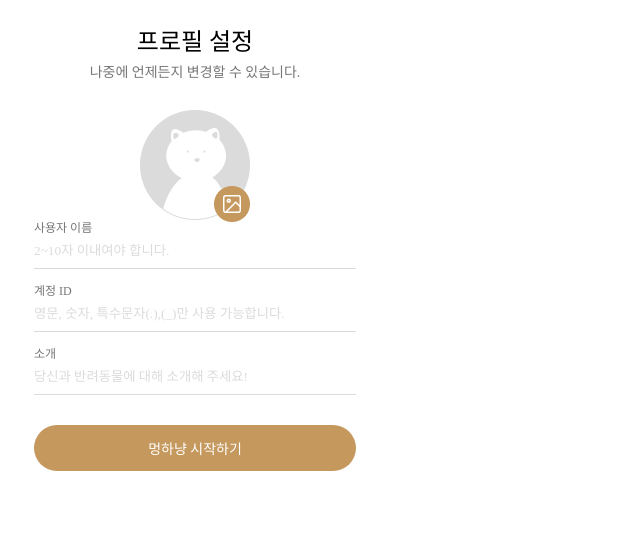
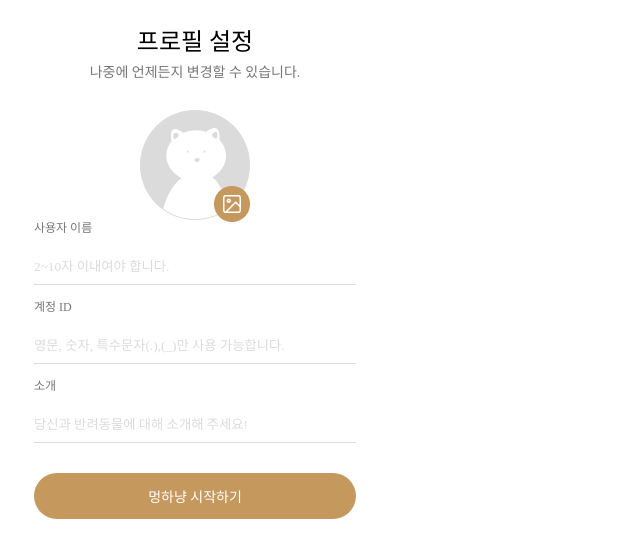
Before and after one commit to 13oosters/project-sns-react, a React (Create React App) app: page /login/profile-setting in a window 1280 px wide. Shown: the top 558 px of the page, without its empty margins (0-640 px from the left). Built offline with nearby package versions, Linux system fonts and the light colour scheme.

Commit message:
feat: 프로필 설정 페이지 유효성 검사 완료 #1

```diff
--- a/src/components/common/ProfileSetting.js
+++ b/src/components/common/ProfileSetting.js
@@ -1,4 +1,6 @@
 import React from "react";
+import { useForm } from "react-hook-form";
+// import { useNavigate } from "react-router-dom";
 import styled from "styled-components";
 import {
   FormH2,
@@ -6,6 +8,7 @@ import {
   LoginFormButton,
   LoginFormInput,
   LoginFormP,
+  ErrorMessageP,
 } from "../login/Form";
 import LayoutSection from "../style/PageLayout";
 import basicProfileImage from "../../assets/image/basic-profile-img.png";
@@ -43,6 +46,19 @@ const ProfileImageInput = styled.input`
 `;
 
 export default function ProfileSetting({ title }) {
+  const {
+    register,
+    // watch,
+    handleSubmit,
+    formState: { errors },
+  } = useForm();
+
+  // const navigate = useNavigate();
+
+  const onSubmit = (data) => {
+    console.log(data);
+  };
+
   return (
     <>
       <LayoutSection paddingValue={3.4} backgroundColor={"#ffffff"}>
@@ -59,30 +75,59 @@ export default function ProfileSetting({ title }) {
           <ProfileImageInput id="file" type="file" />
           <ProfileImageLabel htmlFor="file"></ProfileImageLabel>
         </ProfileImageDiv>
-        <LoginForm method="post" action="#;">
+        <LoginForm onSubmit={handleSubmit(onSubmit)}>
           <label>
             <LoginFormP>사용자 이름</LoginFormP>
+          </label>
           <LoginFormInput
             type="text"
-              required
             placeholder="2~10자 이내여야 합니다."
+            {...register("userName", {
+              required: "필수입력 사항입니다.",
+              maxLength: {
+                value: 10,
+                message: "사용자 이름은 10자 이내여야 합니다.",
+              },
+            })}
           />
-          </label>
+          {errors.userName && (
+            <ErrorMessageP>*{errors.userName.message}</ErrorMessageP>
+          )}
           <label>
             <LoginFormP>계정 ID</LoginFormP>
+          </label>
           <LoginFormInput
             type="text"
-              required
             placeholder="영문, 숫자, 특수문자(.),(_)만 사용 가능합니다."
+            {...register("userId", {
+              required: "필수입력 사항입니다.",
+              maxLength: {
+                value: 20,
+                message: "계정 ID는 20자 이내여야 합니다.",
+              },
+              pattern: {
+                value: /^(?!.*\.\.)(?!.*\.$)[^\W][\w.]{0,20}$/i,
+                message:
+                  "ID에는 영문, 숫자, 특수문자(.),(_)만 사용 가능합니다.",
+              },
+            })}
           />
-          </label>
+          {errors.userId && (
+            <ErrorMessageP>*{errors.userId.message}</ErrorMessageP>
+          )}
           <label>
             <LoginFormP>소개</LoginFormP>
+          </label>
           <LoginFormInput
             type="text"
             placeholder="당신과 반려동물에 대해 소개해 주세요!"
+            {...register("introduction", {
+              maxLength: { value: 30, message: "소개는 30자 이내여야 합니다." },
+            })}
           />
-          </label>
+          {errors.introduction && (
+            <ErrorMessageP>*{errors.introduction.message}</ErrorMessageP>
+          )}
           <LoginFormButton>
             {title === "프로필 설정" ? "멍하냥 시작하기" : "저장"}
           </LoginFormButton>
--- a/src/components/login/Form.js
+++ b/src/components/login/Form.js
@@ -49,7 +49,7 @@ const SignUpButton = styled.button`
   font-weight: 400;
 `;
 
-const ErrorMessageP = styled.p`
+export const ErrorMessageP = styled.p`
   color: ${(props) => props.theme.primaryColor};
   font-size: 1.2rem;
   text-align: left;
@@ -68,17 +68,14 @@ export default function Form({ title, buttonText }) {
 
   // const [isValid, setIsValid] = useState(true);
 
-
   console.log(watch("email"));
 
-
   const onSubmit = (data) => {
-    console.log(data)
-    if(title === '로그인'){
-      navigate("/")
+    console.log(data);
+    if (title === "로그인") {
+      navigate("/");
     }
-    if(title === '이메일로 회원가입')
-      navigate("/login/profile-setting");
+    if (title === "이메일로 회원가입") navigate("/login/profile-setting");
   };
 
   return (
@@ -92,9 +89,9 @@ export default function Form({ title, buttonText }) {
           {title === "로그인" ? (
             <LoginFormInput
               type="text"
-              placeholder="이메일 주소를 입력해주세요"
+              placeholder="이메일 주소를 입력해주세요."
               {...register("email", {
-                required: "필수입력 사항입니다",
+                required: "필수입력 사항입니다.",
                 pattern: {
                   value: /^[A-Z0-9._%+-]+@[A-Z0-9.-]+\.[A-Z]{2,}$/i,
                   message: "이메일 형식이 아닙니다",
@@ -104,7 +101,7 @@ export default function Form({ title, buttonText }) {
           ) : (
             <LoginFormInput
               type="text"
-              placeholder="이메일 주소를 입력해주세요"
+              placeholder="이메일 주소를 입력해주세요."
               {...register("email", {
                 required: "필수입력 사항입니다",
                 pattern: {
@@ -132,16 +129,13 @@ export default function Form({ title, buttonText }) {
               minLength: {
                 value: 6,
                 message: "비밀번호는 최소 6자 이상이어야 합니다",
-              }
+              },
             })}
           />
           {errors.password && (
             <ErrorMessageP>*{errors.password.message}</ErrorMessageP>
           )}
-          <LoginFormButton
-            type="submit"
-            disabled={isSubmitting}
-          >
+          <LoginFormButton type="submit" disabled={isSubmitting}>
             {buttonText}
           </LoginFormButton>
         </LoginForm>
```
Lines whose indentation alone changed are shown as unchanged.
